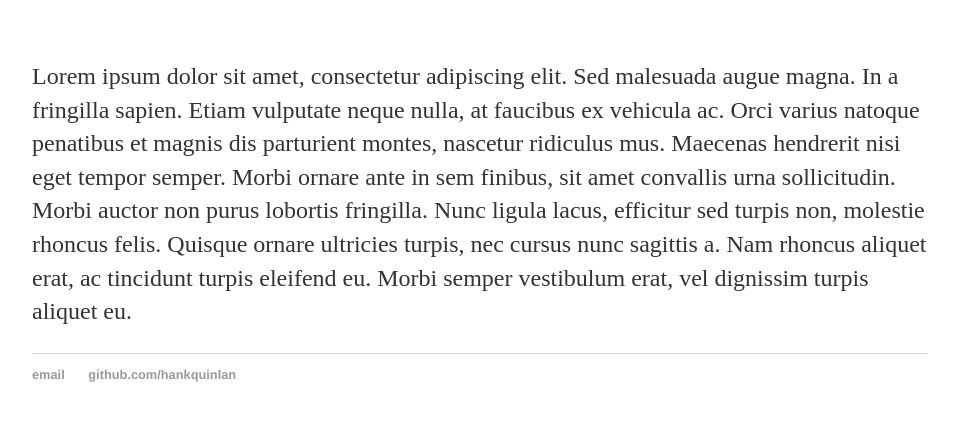
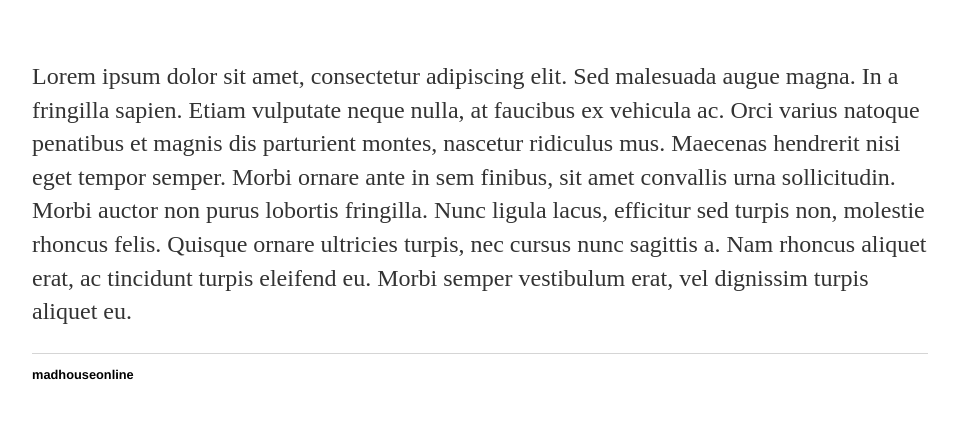
Before and after one commit to madhouseonline/madhouseonline.github.io, a Jekyll site: the page built from index.html, in a window 1280 px wide. Shown: the top 421 px of the page, without its empty margins (160-1115 px from the left). Built offline with Jekyll 4.4.1, drawn with Linux system fonts in a browser that asks for light colours.

Commit message:
Updated footer

```diff
--- a/_layouts/default.html
+++ b/_layouts/default.html
@@ -8,14 +8,11 @@
 <body>
 	{% include navigation.html %}
 	<div class="container">
-
 		{{ content }}
-
 	</div><!-- /.container -->
 	<footer>
 		<ul>
-	        		<li><a href="mailto:hankquinlanhub@gmail.com">email</a></li>
-	        		<li><a href="https://github.com/hankquinlan">github.com/hankquinlan</a></li>
+			<li>madhouseonline</li>
 		</ul>
 	</footer>
 </body>
```
Lines whose indentation alone changed are shown as unchanged.
